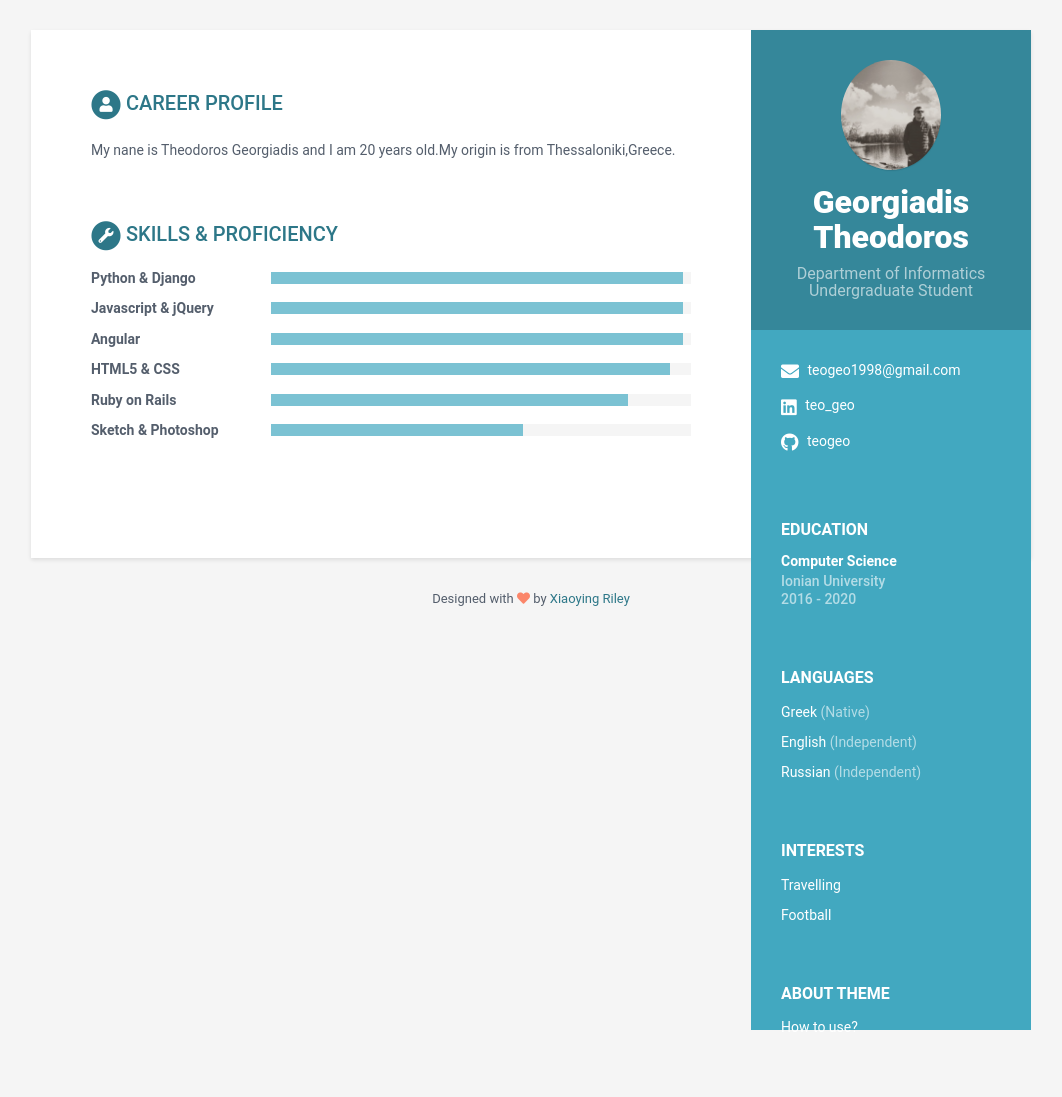
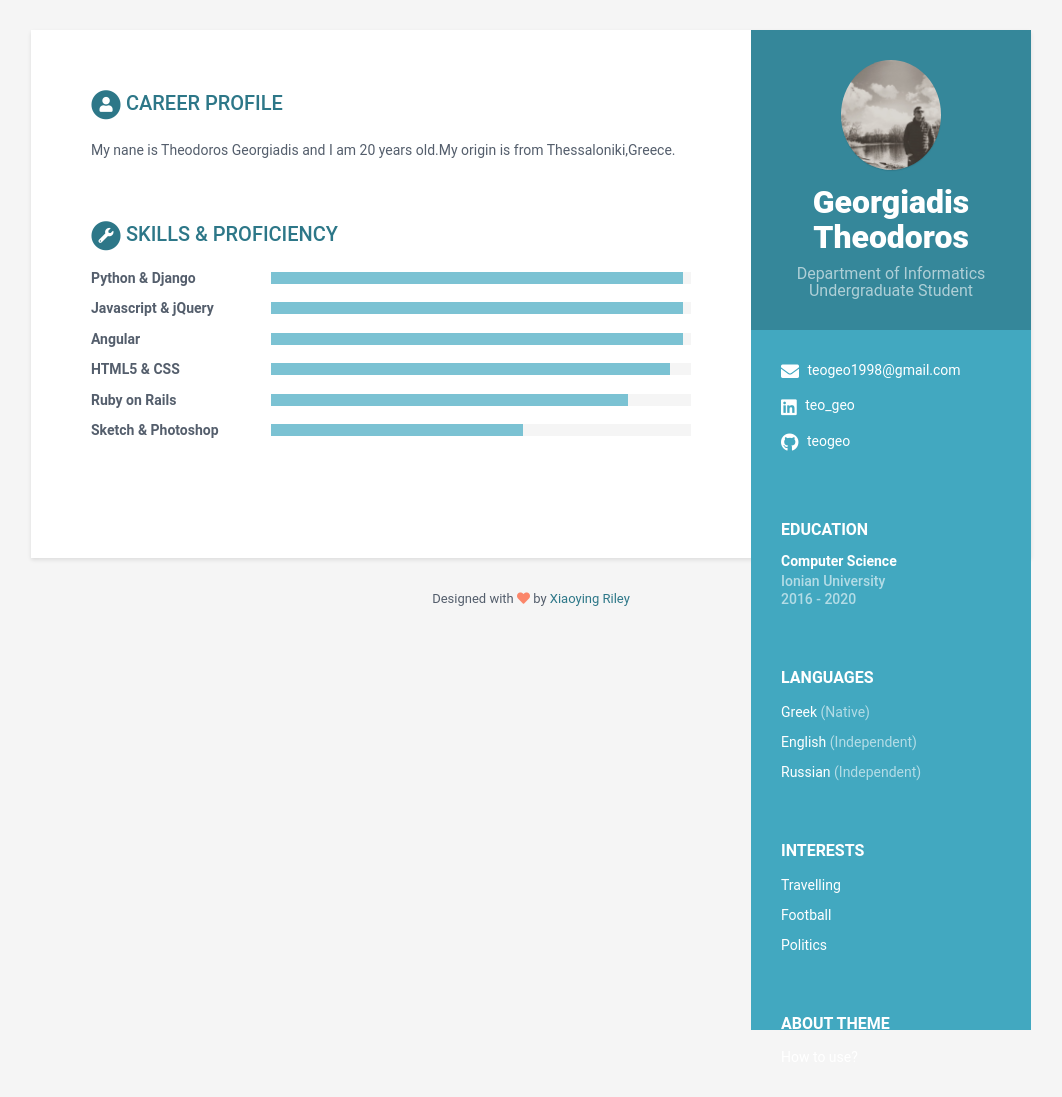
Before and after one commit to teogeo/Mycv, a Jekyll site: the page built from index.html, in a window 1280 px wide. Shown: the whole page, without its empty margins (109-1171 px from the left). Built offline with Jekyll 4.4.1, drawn with Linux system fonts in a browser that asks for light colours; before the commit the page ends 1067 px from its top, so only the background shows below that.

Commit message:
Update data.yml

```diff
--- a/_data/data.yml
+++ b/_data/data.yml
@@ -40,6 +40,10 @@ sidebar:
 
       - item: Football
         link:
+
+      - item: Politics
+        link:
+
 
 
 career-profile:
```
